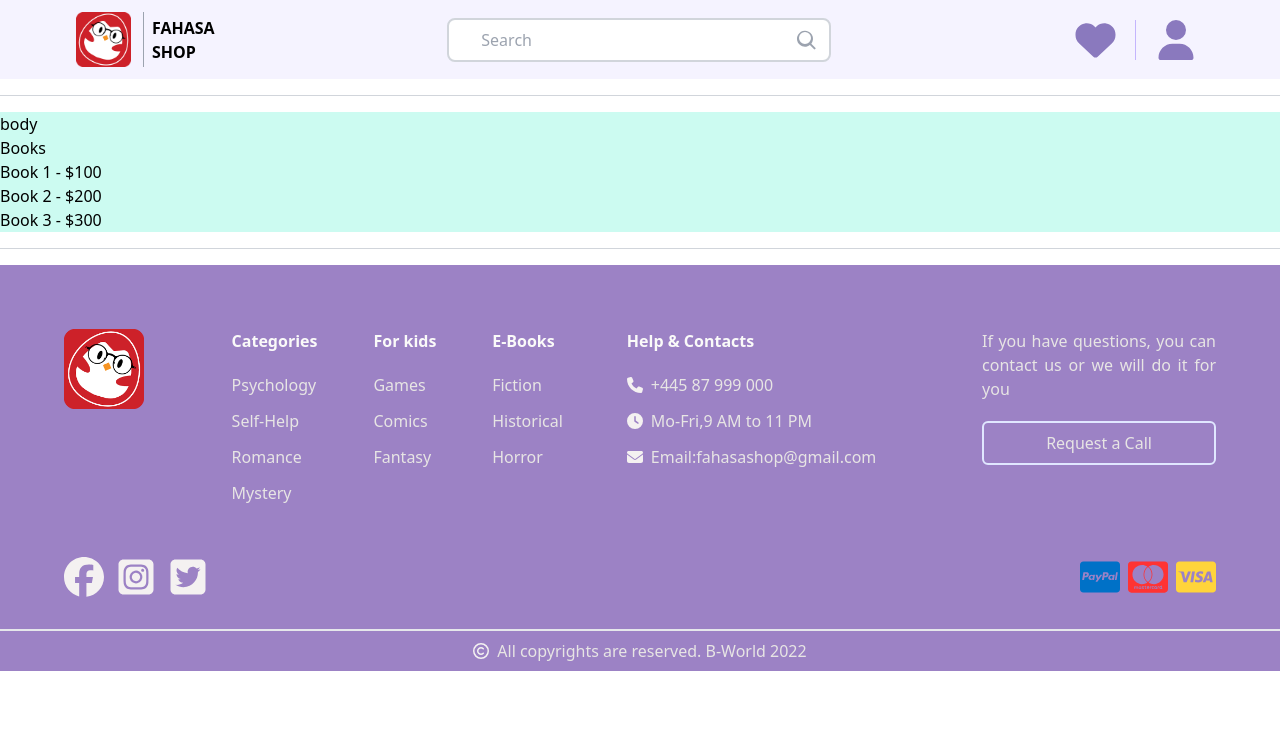
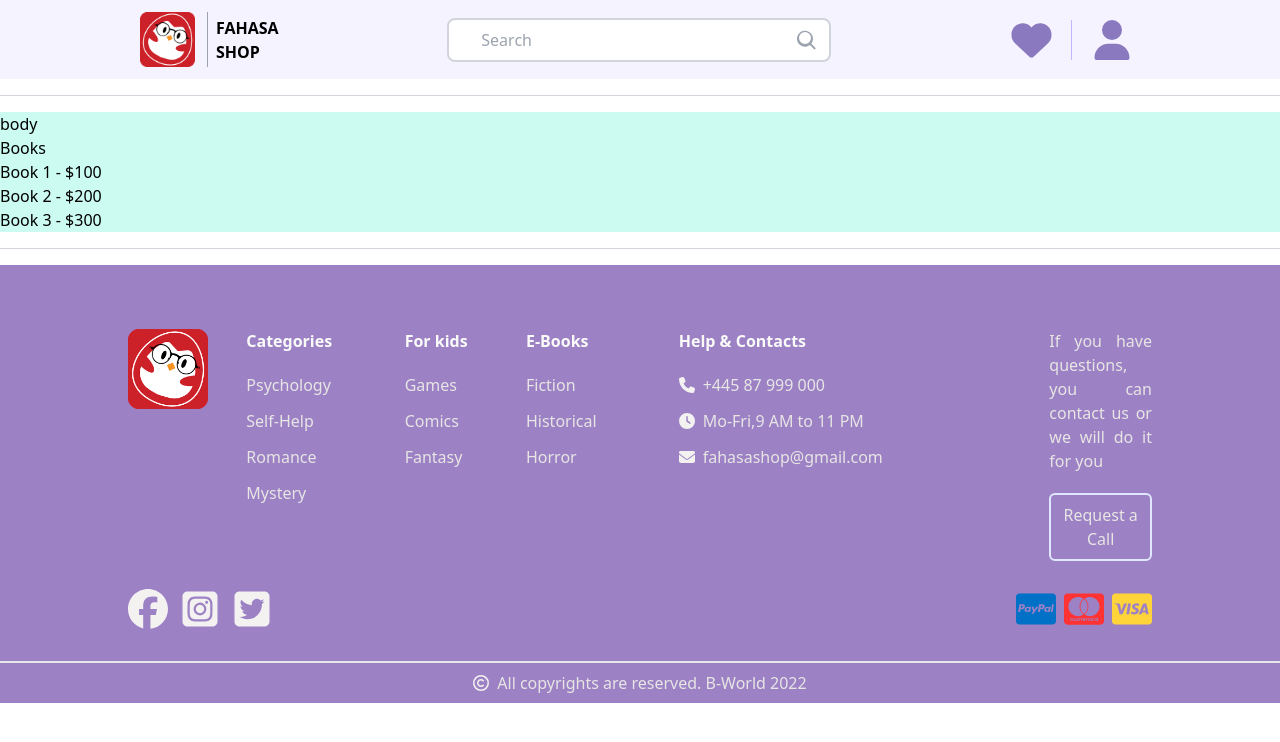
Before and after one commit to DanteBartel/HK232_Web_Nh-m_18_BTL, a PHP site: page / in a window 1280 px wide. Shown: the top 742 px of the page. Run offline with PHP 8.4, Linux system fonts and the light colour scheme; some libraries are stand-ins or nearby versions.

Commit message:
update_header_footer

```diff
--- a/views/footer.php
+++ b/views/footer.php
@@ -15,16 +15,16 @@
         <link href="../assets/css/style.css" rel="stylesheet" type="text/css">
     </head>
     <body>
-        <footer class="lg:max-w-screen-xl md:max-w-screen-md sm:max-w-screen-sm mx-auto">
-            <div class="bg-violet-900 bg-opacity-55 pt-16 pb-6 lg:max-w-screen-xl mx-auto lg:px-16 sm:px-4 md:px-10">
-            <div class="flex lg:flex-nowrap md:flex-wrap sm:flex-wrap">
-                <div class="lg:basis-2/12 md:basis-1/4 sm:basis-full sm:pb-10">
+        <footer class="mx-auto">
+          <div class="bg-violet-900 bg-opacity-55 pt-16 pb-6 mx-auto px-1 md:px-10 lg:px-32 ">
+            <div class="flex flex-wrap lg:flex-nowrap lg:justify-between">
+                <div class="basis-full pb-10 md:basis-1/4">
                     <div class="w-20">
                         <img class=" cursor-pointer hover-fade" src="../assets/img/fahasa.png">
                     </div>
                 </div>
 
-                <div class="lg:basis-1/12 md:basis-1/4 sm:basis-1/2 sm:pb-10 space-y-3">
+                <div class="basis-1/2 pb-10 md:basis-1/4 space-y-3">
                     <p class="font-semibold pb-2 text-stone-50"> Categories </p>
                     <p class="text-stone-200 hover-fade"><a href="#"> Psychology  </a> </p>
                     <p class="text-stone-200 hover-fade"><a href="#"> Self-Help</a> </p>
@@ -32,21 +32,22 @@
                     <p class="text-stone-200 hover-fade"><a href="#"> Mystery </a></p>
                 </div>
 
-                <div class="lg:basis-2/12 lg:pl-14 md:basis-1/4 sm:basis-1/2 sm:pb-10 space-y-3  ">
+                <div class="basis-1/2 pb-10 md:basis-1/4  lg:px-10 space-y-3  ">
                     <p class="font-semibold pb-2 text-stone-50"> For kids </p>
                     <p class="text-stone-200 hover-fade"><a href="#"> Games </a></p>
                     <p class="text-stone-200 hover-fade"><a href="#"> Comics </a></p>
                     <p class="text-stone-200 hover-fade"><a href="#"> Fantasy</a> </p>
                 </div>
 
-                <div class="lg:basis-1/12 lg:pr-16 md:basis-1/4 md:pb-20 sm:basis-1/2 sm:pb-10 space-y-3">
+                <div class="basis-1/2 pb-10 md:basis-1/4 md:pb-20  lg:pr-16 space-y-3">
                     <p class="font-semibold pb-2 text-stone-50"> E-Books </p>
                     <p class="text-stone-200 hover-fade"><a href="#"> Fiction</a> </p>
                     <p class="text-stone-200 hover-fade"><a href="#"> Historical </a></p>
                     <p class="text-stone-200 hover-fade"><a href="#"> Horror </a></p>
                 </div>
-
-                <div class="lg:basis-4/12 lg:pl-0 md:basis-1/4 md:pl-48 sm:basis-1/2 sm:pb-10 space-y-3 ">
+                <div class="basis-1/2 flex flex-col md:flex-row md:basis-full">
+                    <div class="md:basis-1/4 lg:basis-0"></div>
+                    <div class="pb-10 md:basis-1/4 lg:pl-0 space-y-3 ">
                         <p class="font-semibold pb-2 text-stone-50"> Help & Contacts </p>
                         <div class="flex items-center">
                             <div class="pr-2">
@@ -76,17 +77,18 @@
                                 </svg>
                             </div>
                             <div class="text-stone-200">
-                            <a href="mailto: fahasashop@gmail.com" class="hover-fade">Email:fahasashop@gmail.com </a>
+                                <a href="mailto: fahasashop@gmail.com" class="hover-fade">fahasashop@gmail.com </a>
                             </div>
                         </div>
 
                     </div>
 
-
-                <div class="lg:basis-3/12 md:basis-1/4 md:pl-5 sm:basis-1/2 sm:mx-auto">
+                    <div class="md:basis-1/4 lg:basis-24 xl:basis-48 2xl:basis-1/2"></div>
+                    <div class="md:basis-1/4">
                         <p class="text-stone-200 text-justify">If you have questions, you can contact us or we will do it for you </p>
                         <div class="hover:bg-slate-500 hover:rounded-md cursor-pointer">
                             <p class="text-center my-5 py-2 px-2 border-2 border-indigo-100 text-stone-200 rounded-md"> Request a Call </p>
+                        </div>
                     </div>
                 </div>
             </div>
--- a/views/header.php
+++ b/views/header.php
@@ -17,7 +17,7 @@
         <link href="../assets/css/style.css" rel="stylesheet" type="text/css">
     </head>
     <body>
-        <div name="header" class="container lg:max-w-screen-xl mx-auto bg-violet-50 lg:px-16 sm:px-2 md:px-10">
+        <div name="header" class="container mx-auto bg-violet-50 lg:px-32 sm:px-2 md:px-10">
             <nav class="flex justify-between items-center py-3">
                 <div class="w-20">
                     <img class=" border-r border-gray-400 px-3 cursor-pointer hover-fade" src="../assets/img/fahasa.png">
```
Lines whose indentation alone changed are shown as unchanged.
